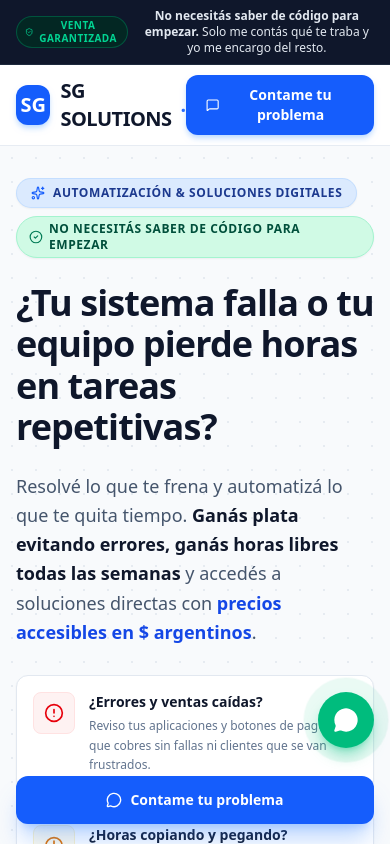
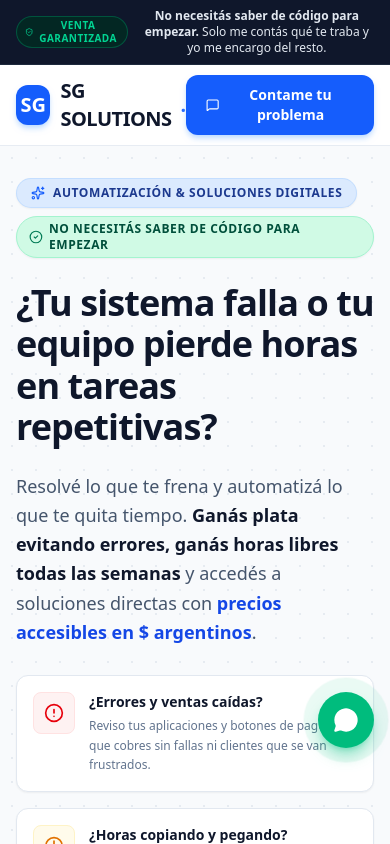
Before and after one commit to sofiigentaa/SG, a React (Vite) app: page / in a window 390 px wide. Shown: the top 844 px of the page. Built offline with nearby package versions, Linux system fonts and the light colour scheme.

Commit message:
Update App.tsx

```diff
--- a/src/App.tsx
+++ b/src/App.tsx
@@ -24,7 +24,7 @@ import {
   getStoredSolutions,
   saveStoredSolutions
 } from './utils/storage';
-import { CheckCircle2, MessageCircle } from 'lucide-react';
+import { CheckCircle2 } from 'lucide-react';
 
 // ─────────────────────────────────────────────────────────────
 // Acceso oculto al panel de administración. No hay ningún botón
@@ -269,17 +269,6 @@ export default function App() {
         />
       </main>
 
-      {/* Floating Quick Action Button for Mobile */}
-      <div className="md:hidden fixed bottom-5 left-4 right-4 z-40">
-        <button
-          onClick={() => handleOpenContact()}
-          className="w-full bg-blue-600 hover:bg-blue-700 text-white font-bold py-3.5 px-5 rounded-xl shadow-xl flex items-center justify-center gap-2 text-sm shadow-blue-500/30 cursor-pointer"
-        >
-          <MessageCircle className="w-4 h-4" />
-          <span>Contame tu problema</span>
-        </button>
-      </div>
-
       {/* Footer with Admin Trigger */}
       <Footer />
 
```
